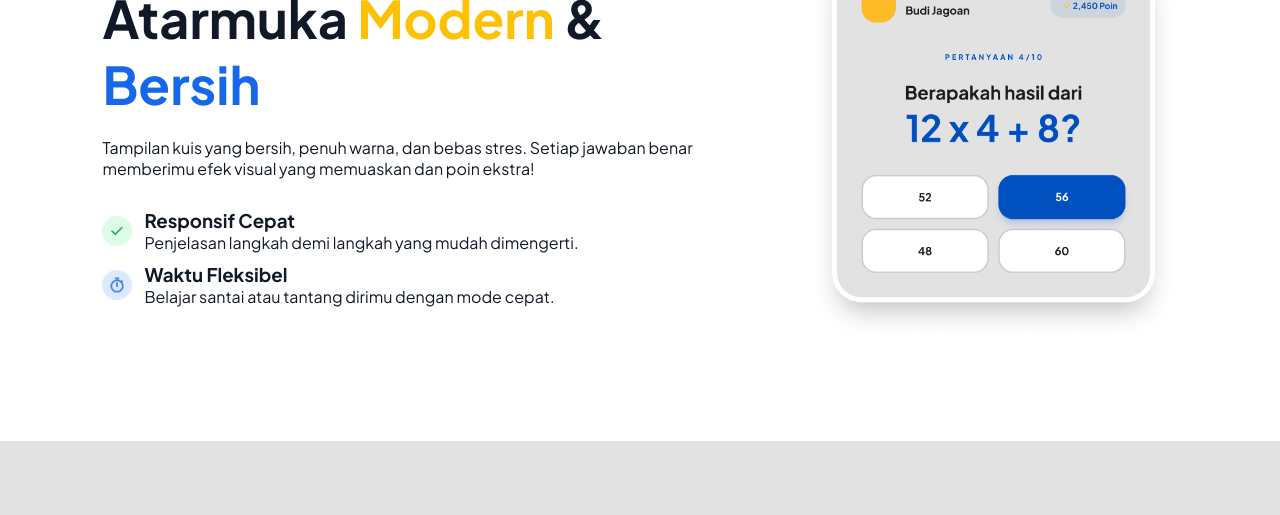
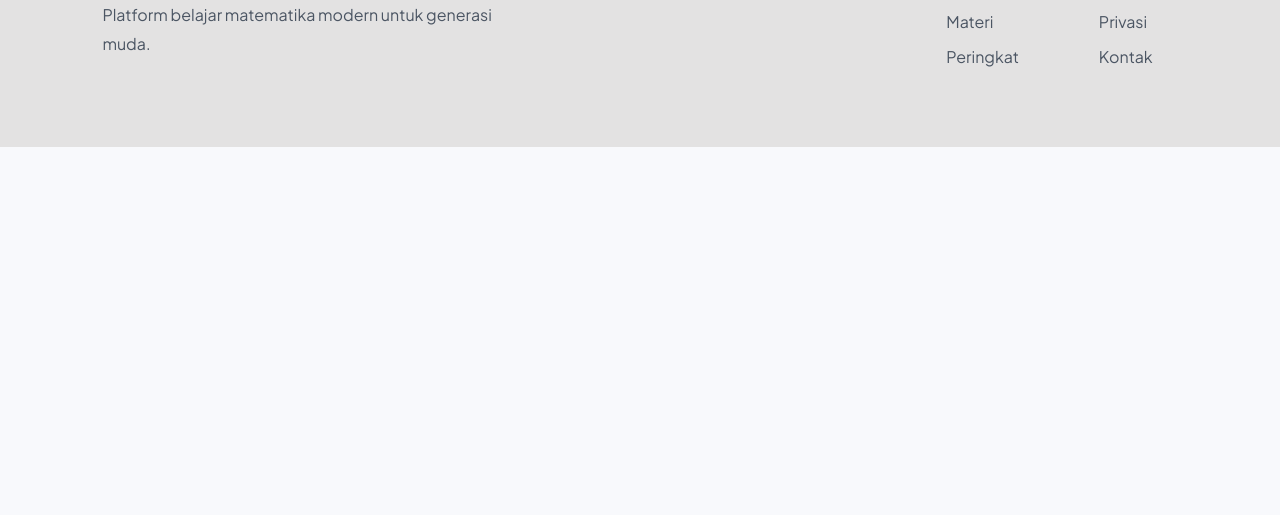
Before and after one commit to glngramadhani/Pitungan, a plain HTML site: page index.html in a window 1280 px wide. Shown: the part 2399-2914 px from the top of the page. After the commit the page ends 2546 px from the top, so only its background shows below. Drawn offline with Linux system fonts and the light colour scheme.

Commit message:
Revert "Create Preview Quiz"
This reverts commit e01cf1955ac549e6ad47496416d7462a6274243e.

```diff
--- a/assets/css/style.css
+++ b/assets/css/style.css
@@ -252,38 +252,6 @@ nav a{
     height: fit-content;
 }
 
-/*Preview*/
-.preview{
-    background: white;
-    display: flex;
-    align-items: center;
-    gap: 80px;
-}
-
-.quiz-description h2{
-    font-size: 52px;
-    margin-bottom: 20px;
-}
-
-.strength{
-    margin-top: 30px;
-    display:grid;
-    row-gap: 10px;
-}
-
-.strength-item{
-    display: flex;
-    align-items: center;
-    gap: 12px;
-}
-
-.strength-icon img{
-    max-width: 30px;
-    height: fit-content;
-}
-
-
-
 
 
 
--- a/index.html
+++ b/index.html
@@ -153,39 +153,6 @@
 
         </section>
 
-        <!-- Preview -->
-        <section class="preview">
-
-            <div class="quiz-description">
-                <h2>Atarmuka <span class="text-yellow">Modern</span> & <span class="text-blue">Bersih</span></h2>
-                <p>Tampilan kuis yang bersih, penuh warna, dan bebas stres. Setiap jawaban benar memberimu efek visual yang memuaskan dan poin ekstra!</p>
-                <div class="strength">
-                    <div class="strength-item">
-                        <div class="strength-icon">
-                            <img src="assets/img/fast_response.png" alt="">
-                        </div>
-                        <div class="strength-text">
-                            <h3>Responsif Cepat</h3>
-                            <p>Penjelasan langkah demi langkah yang mudah dimengerti.</p>
-                        </div>
-                    </div>
-                    <div class="strength-item">
-                        <div class="strength-icon">
-                            <img src="assets/img/flexible.png" alt="">
-                        </div>
-                        <div class="strength-text">
-                            <h3>Waktu Fleksibel</h3>
-                            <p>Belajar santai atau tantang dirimu dengan mode cepat.</p>
-                        </div>
-                    </div>
-                </div>
-            </div>
-
-            <div class="preview-image">
-                <img src="assets/img/preview_quiz.png" alt="Preview Quiz Pitungan">
-            </div>
-        </section>
-
 
         <!-- Footer -->
         <footer class="footer">
```
Also changed, not shown: assets/img/fast_response.png (deleted), assets/img/flexible.png (deleted), assets/img/preview_quiz.png (deleted).
